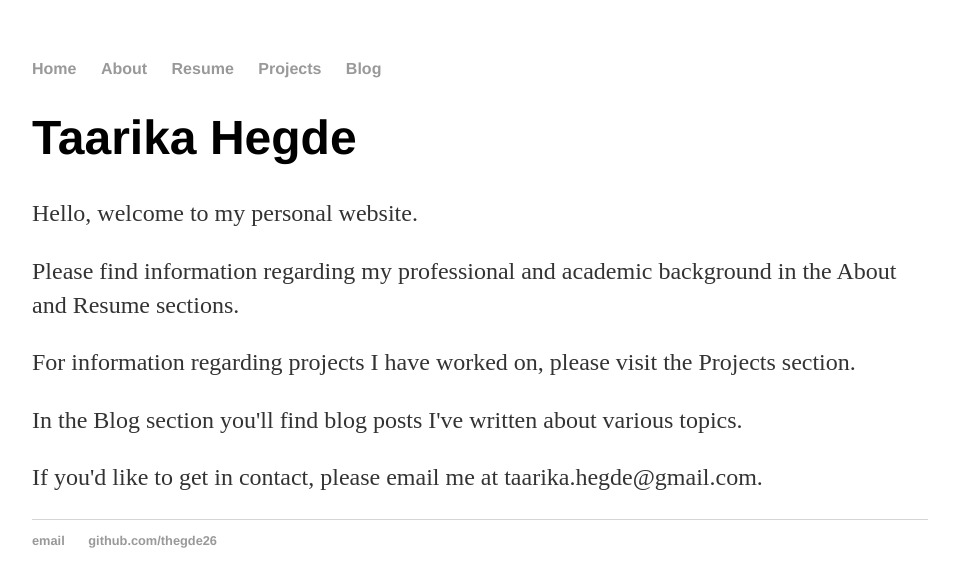
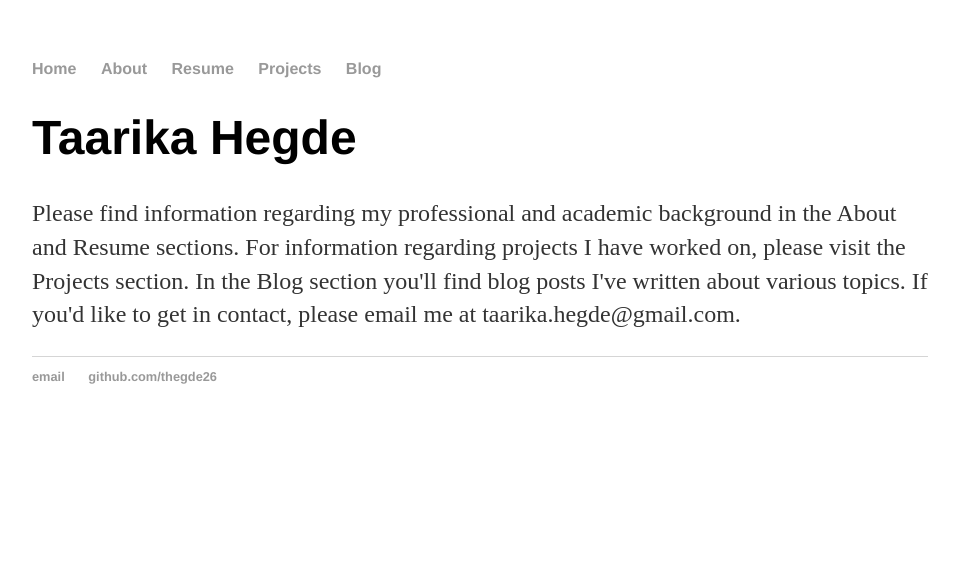
Before and after one commit to thegde26/thegde26.github.io, a Jekyll site: the page built from index.html, in a window 1280 px wide. Shown: the top 587 px of the page, without its empty margins (160-1119 px from the left). Built offline with Jekyll 4.4.1, drawn with Linux system fonts in a browser that asks for light colours.

Commit message:
Update index.html

```diff
--- a/index.html
+++ b/index.html
@@ -4,9 +4,8 @@
 ---
 <div class="blurb">
 	<h1>Taarika Hegde</h1>
-	<p>Hello, welcome to my personal website.</p>
-	<p>Please find information regarding my professional and academic background in the About and Resume sections.</p>
-	<p>For information regarding projects I have worked on, please visit the Projects section.</p>
-	<P>In the Blog section you'll find blog posts I've written about various topics.</p>
-	<p>If you'd like to get in contact, please email me at taarika.hegde@gmail.com.</p>
+	<p>Please find information regarding my professional and academic background in the About and Resume sections.
+	For information regarding projects I have worked on, please visit the Projects section.
+	In the Blog section you'll find blog posts I've written about various topics.
+	If you'd like to get in contact, please email me at taarika.hegde@gmail.com.</p>
 </div><!-- /.blurb -->
```
